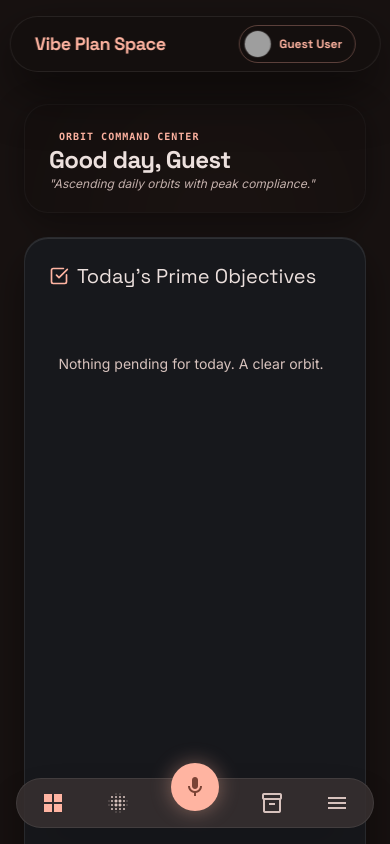
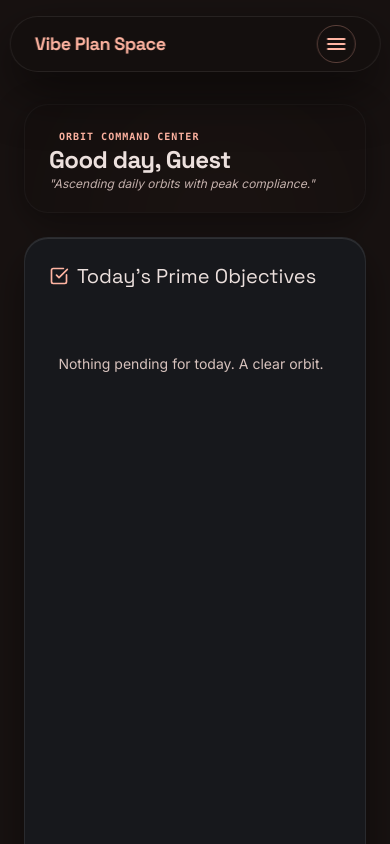
Before and after one commit to AvneetSingh11/vibe-plan-space, a React (Vite) app: page / in a window 390 px wide. Shown: the top 844 px of the page. Built offline with nearby package versions, Linux system fonts and the light colour scheme; grey boxes are pictures that could not be loaded.

Commit message:
Refactor: Unified mobile navigation menu

```diff
--- a/src/App.tsx
+++ b/src/App.tsx
@@ -355,6 +355,7 @@ export default function App() {
   });
   const [isEditingProfile, setIsEditingProfile] = React.useState(false);
   const [isProfileOpen, setIsProfileOpen] = React.useState(false);
+  const [isMobileMenuOpen, setIsMobileMenuOpen] = React.useState(false);
   const [userAvatar, setUserAvatar] = React.useState(() => {
     return safeLocalStorage.getItem("actionmate_avatar") || "https://api.dicebear.com/7.x/avataaars/svg?seed=Guest";
   });
@@ -1249,7 +1250,7 @@ export default function App() {
         <div className="flex items-center gap-3">
           <button
             onClick={() => setIsProfileOpen(true)}
-            className="flex items-center gap-2 pl-1 pr-3 py-1 rounded-full border border-primary-fixed-dim/30 hover:border-primary-fixed-dim hover:bg-white/5 active:scale-95 transition-all cursor-pointer"
+            className="hidden md:flex items-center gap-2 pl-1 pr-3 py-1 rounded-full border border-primary-fixed-dim/30 hover:border-primary-fixed-dim hover:bg-white/5 active:scale-95 transition-all cursor-pointer"
             title="User Account"
           >
             <div className="w-7 h-7 rounded-full overflow-hidden border border-white/10">
@@ -1257,30 +1258,44 @@ export default function App() {
             </div>
             <span className="text-xs font-bold text-primary-container max-w-[80px] truncate">{userName || "Account"}</span>
           </button>
+
+          {/* Mobile Menu Toggle */}
+          <button
+            onClick={() => setIsMobileMenuOpen(!isMobileMenuOpen)}
+            className="md:hidden flex flex-col items-center justify-center p-1.5 rounded-full border border-primary-fixed-dim/30 hover:bg-white/5 transition-all text-primary-fixed-dim cursor-pointer"
+          >
+            <span className="material-symbols-outlined text-[24px]">{isMobileMenuOpen ? 'close' : 'menu'}</span>
+          </button>
         </div>
       </nav>
 
-      {/* Mobile Bottom Nav */}
-      <nav className="md:hidden fixed bottom-4 left-4 right-4 bg-surface-container-highest/80 backdrop-blur-xl border border-glass-stroke rounded-full px-6 py-3 flex justify-between items-center z-50 shadow-2xl">
-        <button onClick={() => { setActiveTab('dashboard'); setIsProfileOpen(false); }} className={`flex flex-col items-center gap-1 ${activeTab === 'dashboard' ? 'text-primary-fixed-dim' : 'text-on-surface-variant'}`}>
-          <span className="material-symbols-outlined text-[24px]" style={{ fontVariationSettings: "'FILL' " + (activeTab === 'dashboard' ? '1' : '0') }}>grid_view</span>
-        </button>
-        <button onClick={() => { setActiveTab('matrix'); setIsProfileOpen(false); }} className={`flex flex-col items-center gap-1 ${activeTab === 'matrix' ? 'text-primary-fixed-dim' : 'text-on-surface-variant'}`}>
-          <span className="material-symbols-outlined text-[24px]" style={{ fontVariationSettings: "'FILL' " + (activeTab === 'matrix' ? '1' : '0') }}>blur_on</span>
-        </button>
-        <button onClick={() => { setActiveTab('command'); setIsProfileOpen(false); }} className="w-12 h-12 bg-primary-container rounded-full flex items-center justify-center -mt-8 shadow-[0_0_20px_rgba(255,180,161,0.4)] text-on-primary-container">
-          <span className="material-symbols-outlined text-[28px]" style={{ fontVariationSettings: "'FILL' 1" }}>mic</span>
-        </button>
-        <button onClick={() => { setActiveTab('habits'); setIsProfileOpen(false); }} className={`flex flex-col items-center gap-1 ${activeTab === 'habits' ? 'text-primary-fixed-dim' : 'text-on-surface-variant'}`}>
-          <span className="material-symbols-outlined text-[24px]" style={{ fontVariationSettings: "'FILL' " + (activeTab === 'habits' ? '1' : '0') }}>inventory_2</span>
-        </button>
-        <button className="flex flex-col items-center gap-1 text-on-surface-variant">
-          <span className="material-symbols-outlined text-[24px]">menu</span>
-        </button>
-      </nav>
+      {/* Mobile Dropdown Menu */}
+      {isMobileMenuOpen && (
+        <div className="md:hidden fixed top-[72px] left-1/2 -translate-x-1/2 w-[95%] bg-surface-container-highest/95 backdrop-blur-xl border border-glass-stroke rounded-3xl p-4 flex flex-col gap-2 z-40 shadow-2xl animate-rise">
+          {navItems.map((item) => (
+            <button
+              key={item.id}
+              onClick={() => { setActiveTab(item.id); setIsMobileMenuOpen(false); setIsProfileOpen(false); }}
+              className={`text-left px-4 py-3 rounded-2xl transition-colors font-headline-md uppercase tracking-wider text-sm ${activeTab === item.id ? 'bg-primary-fixed-dim text-black font-black' : 'text-on-surface-variant hover:bg-white/10'}`}
+            >
+              {item.label}
+            </button>
+          ))}
+          <div className="h-px w-full bg-glass-stroke my-2"></div>
+          <button
+            onClick={() => { setIsProfileOpen(true); setIsMobileMenuOpen(false); }}
+            className="flex items-center gap-3 px-4 py-3 rounded-2xl transition-colors hover:bg-white/10 cursor-pointer"
+          >
+            <div className="w-8 h-8 rounded-full overflow-hidden border border-white/10">
+              <img alt="User profile" className="w-full h-full object-cover" src={userAvatar} />
+            </div>
+            <span className="font-headline-md text-sm text-primary-container truncate">{userName || "Account"}</span>
+          </button>
+        </div>
+      )}
 
       {/* Main Content Canvas */}
-      <main className="flex-1 mt-20 mb-24 md:mb-0 p-6 perspective-container relative z-10 w-full max-w-[1200px] mx-auto min-h-screen flex flex-col">
+      <main className="flex-1 mt-20 mb-6 p-6 perspective-container relative z-10 w-full max-w-[1200px] mx-auto min-h-screen flex flex-col">
 
           {/* Orbit uses the global header instead */}
 
```
